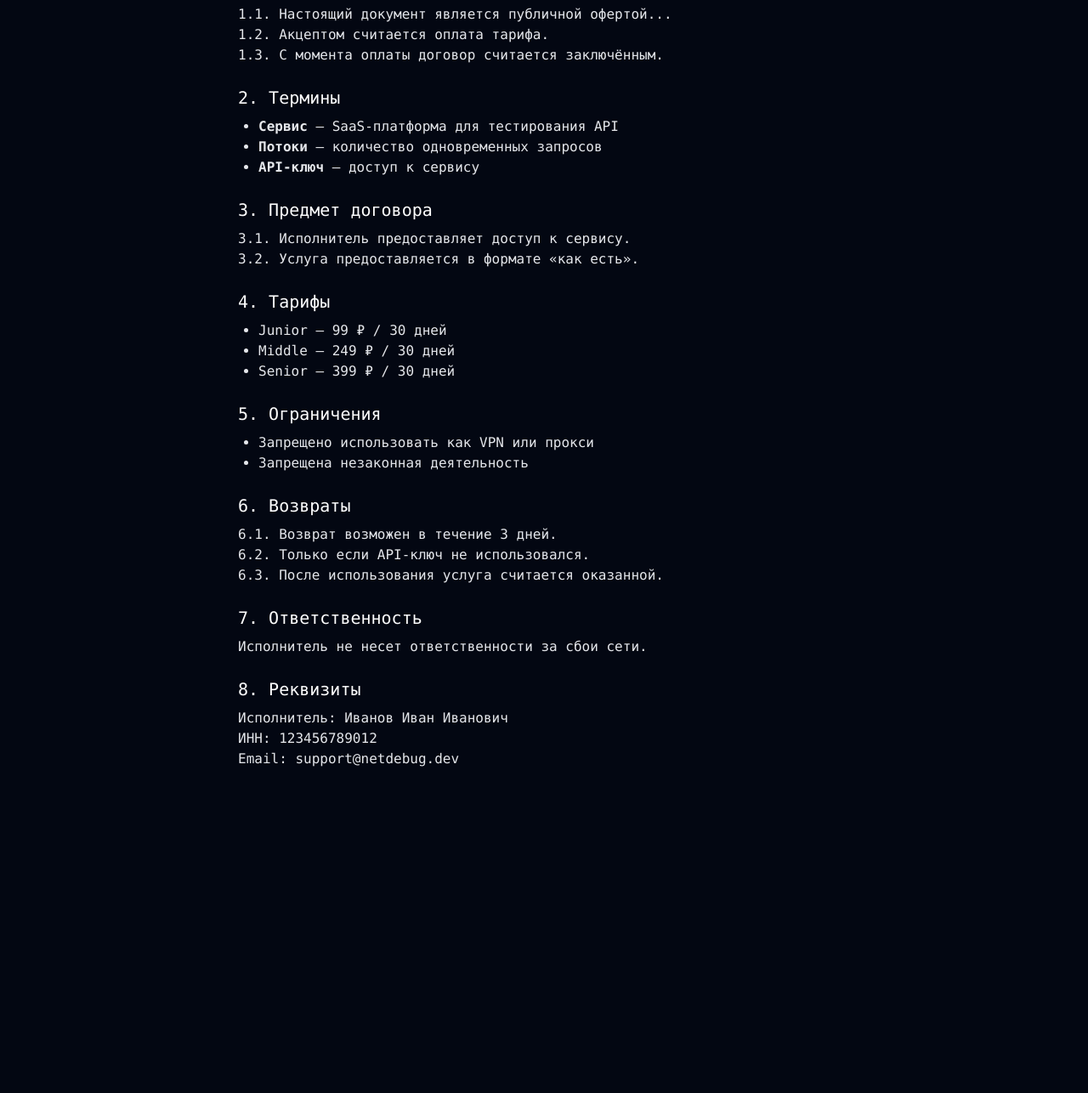
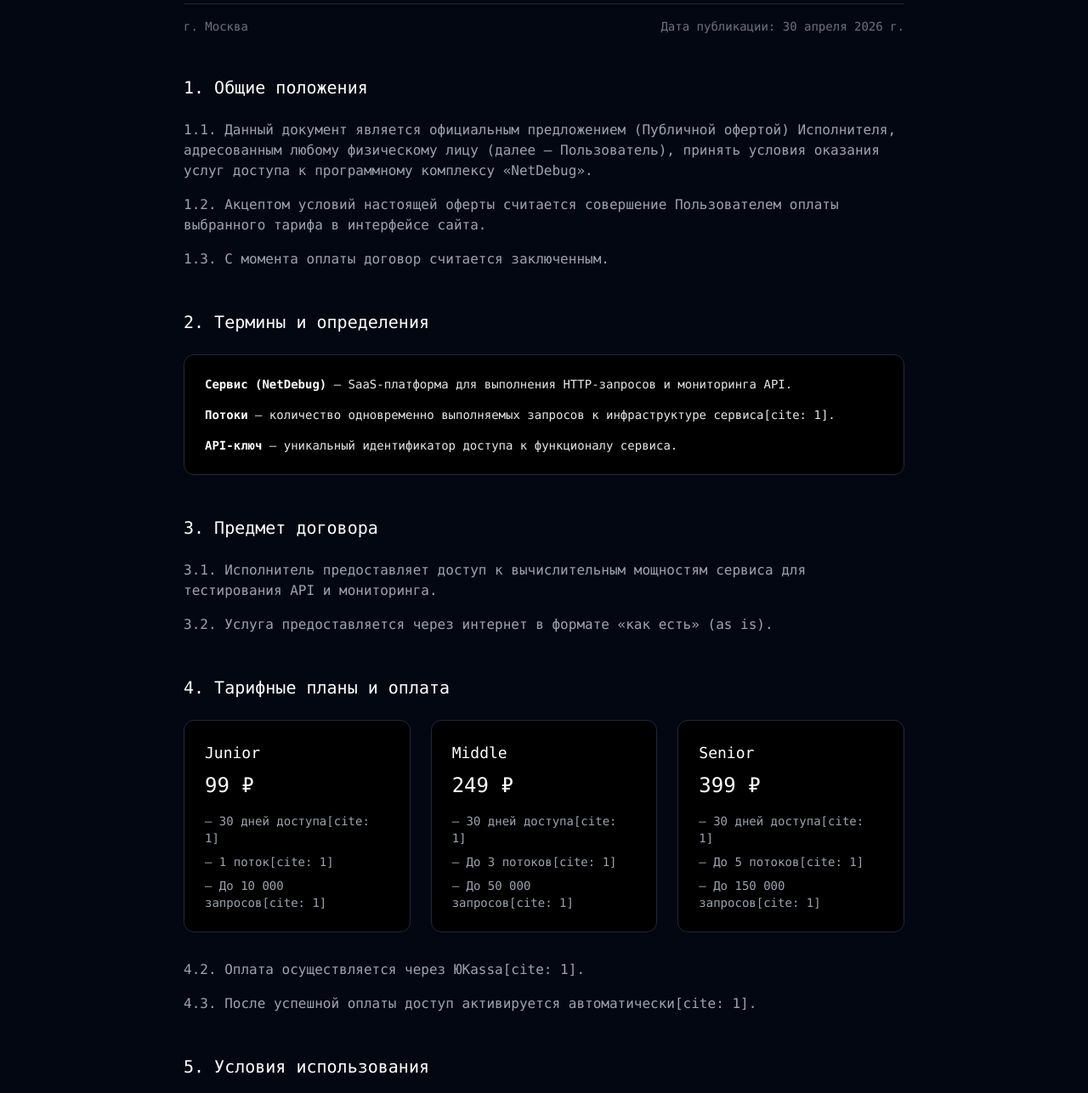
Before and after one commit to venc0707/netdebug-site, a plain HTML site: page offer.html in a window 1280 px wide. Shown: the part 199-1485 px from the top of the page at 85% size. Before the commit the page ends 1128 px from the top, so only its background shows below. Drawn offline with nearby package versions, Linux system fonts and the light colour scheme.

Commit message:
Update offer.html

```diff
--- a/offer.html
+++ b/offer.html
@@ -2,60 +2,142 @@
 <html lang="ru">
 <head>
   <meta charset="UTF-8">
-  <title>Публичная оферта — NetDebug</title>
+  <meta name="viewport" content="width=device-width, initial-scale=1.0">
+  <title>Публичная оферта NetDebug</title>
   <script src="https://cdn.tailwindcss.com"></script>
 </head>
-<body class="bg-gray-950 text-gray-200 font-mono p-6 max-w-3xl mx-auto">
+<body class="bg-gray-950 text-gray-200 font-mono leading-relaxed">
 
-<a href="/" class="text-blue-400 underline">← На главную</a>
+  <!-- Навигация (для бесшовной интеграции с основным сайтом) -->
+  <div class="max-w-6xl mx-auto px-6 py-6 flex justify-between border-b border-gray-900">
+    <div class="text-white font-bold">NetDebug</div>
+    <div class="space-x-4 text-sm">
+      <a href="/" class="text-gray-400 hover:text-white transition">Home</a>
+    </div>
+  </div>
 
-<h1 class="text-2xl text-white mb-6 mt-4">
-Публичная оферта сервиса «NetDebug»
-</h1>
+  <div class="max-w-4xl mx-auto px-6 py-16">
 
-<p class="mb-4">г. Москва • Дата публикации: 30 апреля 2026 г.</p>
+    <h1 class="text-3xl md:text-4xl font-bold text-white mb-4 pb-6 border-b border-gray-800">
+      ПУБЛИЧНАЯ ОФЕРТА СЕРВИСА «NetDebug»
+    </h1>
 
-<h2 class="text-xl text-white mt-6 mb-2">1. Общие положения</h2>
-<p>1.1. Настоящий документ является публичной офертой...</p>
-<p>1.2. Акцептом считается оплата тарифа.</p>
-<p>1.3. С момента оплаты договор считается заключённым.</p>
+    <div class="flex flex-col sm:flex-row sm:justify-between text-sm text-gray-500 mb-12">
+      <span>г. Москва</span>
+      <span>Дата публикации: 30 апреля 2026 г.</span>
+    </div>
 
-<h2 class="text-xl text-white mt-6 mb-2">2. Термины</h2>
-<ul class="list-disc ml-6">
-  <li><b>Сервис</b> — SaaS-платформа для тестирования API</li>
-  <li><b>Потоки</b> — количество одновременных запросов</li>
-  <li><b>API-ключ</b> — доступ к сервису</li>
-</ul>
+    <section class="mb-12">
+      <h2 class="text-xl text-white mb-6">1. Общие положения</h2>
+      <div class="text-gray-400 space-y-4 text-sm md:text-base">
+        <p>1.1. Данный документ является официальным предложением (Публичной офертой) Исполнителя, адресованным любому физическому лицу (далее — Пользователь), принять условия оказания услуг доступа к программному комплексу «NetDebug».</p>
+        <p>1.2. Акцептом условий настоящей оферты считается совершение Пользователем оплаты выбранного тарифа в интерфейсе сайта.</p>
+        <p>1.3. С момента оплаты договор считается заключенным.</p>
+      </div>
+    </section>
 
-<h2 class="text-xl text-white mt-6 mb-2">3. Предмет договора</h2>
-<p>3.1. Исполнитель предоставляет доступ к сервису.</p>
-<p>3.2. Услуга предоставляется в формате «как есть».</p>
+    <section class="mb-12">
+      <h2 class="text-xl text-white mb-6">2. Термины и определения</h2>
+      <div class="bg-black border border-gray-800 rounded-xl p-6 space-y-4 text-sm">
+        <p><strong class="text-white">Сервис (NetDebug)</strong> — SaaS-платформа для выполнения HTTP-запросов и мониторинга API.</p>
+        <p><strong class="text-white">Потоки</strong> — количество одновременно выполняемых запросов к инфраструктуре сервиса[cite: 1].</p>
+        <p><strong class="text-white">API-ключ</strong> — уникальный идентификатор доступа к функционалу сервиса.</p>
+      </div>
+    </section>
 
-<h2 class="text-xl text-white mt-6 mb-2">4. Тарифы</h2>
-<ul class="list-disc ml-6">
-  <li>Junior — 99 ₽ / 30 дней</li>
-  <li>Middle — 249 ₽ / 30 дней</li>
-  <li>Senior — 399 ₽ / 30 дней</li>
-</ul>
+    <section class="mb-12">
+      <h2 class="text-xl text-white mb-6">3. Предмет договора</h2>
+      <div class="text-gray-400 space-y-4 text-sm md:text-base">
+        <p>3.1. Исполнитель предоставляет доступ к вычислительным мощностям сервиса для тестирования API и мониторинга.</p>
+        <p>3.2. Услуга предоставляется через интернет в формате «как есть» (as is).</p>
+      </div>
+    </section>
 
-<h2 class="text-xl text-white mt-6 mb-2">5. Ограничения</h2>
-<ul class="list-disc ml-6">
-  <li>Запрещено использовать как VPN или прокси</li>
-  <li>Запрещена незаконная деятельность</li>
-</ul>
+    <section class="mb-12">
+      <h2 class="text-xl text-white mb-6">4. Тарифные планы и оплата</h2>
 
-<h2 class="text-xl text-white mt-6 mb-2">6. Возвраты</h2>
-<p>6.1. Возврат возможен в течение 3 дней.</p>
-<p>6.2. Только если API-ключ не использовался.</p>
-<p>6.3. После использования услуга считается оказанной.</p>
+      <div class="grid md:grid-cols-3 gap-6 mb-8">
+        <div class="bg-black border border-gray-800 rounded-xl p-6">
+          <p class="text-white text-lg mb-2">Junior</p>
+          <p class="text-2xl text-white mb-4">99 ₽</p>
+          <ul class="text-sm text-gray-400 space-y-2">
+            <li>— 30 дней доступа[cite: 1]</li>
+            <li>— 1 поток[cite: 1]</li>
+            <li>— До 10 000 запросов[cite: 1]</li>
+          </ul>
+        </div>
 
-<h2 class="text-xl text-white mt-6 mb-2">7. Ответственность</h2>
-<p>Исполнитель не несет ответственности за сбои сети.</p>
+        <div class="bg-black border border-gray-800 rounded-xl p-6">
+          <p class="text-white text-lg mb-2">Middle</p>
+          <p class="text-2xl text-white mb-4">249 ₽</p>
+          <ul class="text-sm text-gray-400 space-y-2">
+            <li>— 30 дней доступа[cite: 1]</li>
+            <li>— До 3 потоков[cite: 1]</li>
+            <li>— До 50 000 запросов[cite: 1]</li>
+          </ul>
+        </div>
 
-<h2 class="text-xl text-white mt-6 mb-2">8. Реквизиты</h2>
-<p>Исполнитель: Иванов Иван Иванович</p>
-<p>ИНН: 123456789012</p>
-<p>Email: support@netdebug.dev</p>
+        <div class="bg-black border border-gray-800 rounded-xl p-6">
+          <p class="text-white text-lg mb-2">Senior</p>
+          <p class="text-2xl text-white mb-4">399 ₽</p>
+          <ul class="text-sm text-gray-400 space-y-2">
+            <li>— 30 дней доступа[cite: 1]</li>
+            <li>— До 5 потоков[cite: 1]</li>
+            <li>— До 150 000 запросов[cite: 1]</li>
+          </ul>
+        </div>
+      </div>
 
+      <div class="text-gray-400 space-y-4 text-sm md:text-base">
+        <p>4.2. Оплата осуществляется через ЮKassa[cite: 1].</p>
+        <p>4.3. После успешной оплаты доступ активируется автоматически[cite: 1].</p>
+      </div>
+    </section>
+
+    <section class="mb-12">
+      <h2 class="text-xl text-white mb-6">5. Условия использования</h2>
+      <p class="text-gray-400 text-sm md:text-base mb-6">5.1. Предоставляется бесплатный тестовый доступ на 24 часа[cite: 1].</p>
+
+      <div class="bg-gray-900/50 border border-gray-800 rounded-xl p-6 mb-6">
+        <p class="text-white mb-4 font-semibold">5.2. Строго запрещено использование инфраструктуры сервиса для:</p>
+        <ul class="text-sm text-gray-400 space-y-2">
+          <li>— обхода ограничений доступа[cite: 1] к сторонним ресурсам;</li>
+          <li>— анонимизации трафика[cite: 1] и маршрутизации транзитных соединений;</li>
+          <li>— незаконной деятельности[cite: 1].</li>
+        </ul>
+      </div>
+
+      <p class="text-sm text-gray-500">5.3. При нарушении условий пункта 5.2. доступ может быть аннулирован без возврата средств.</p>
+    </section>
+
+    <section class="mb-12">
+      <h2 class="text-xl text-white mb-6">6. Возврат средств</h2>
+      <div class="text-gray-400 space-y-4 text-sm md:text-base">
+        <p>6.1. Возврат возможен в течение 3 дней[cite: 1].</p>
+        <p>6.2. Возврат осуществляется при условии, что API-ключ не использовался[cite: 1].</p>
+        <p>6.3. После начала использования услуга считается оказанной[cite: 1].</p>
+      </div>
+    </section>
+
+    <section class="mb-12">
+      <h2 class="text-xl text-white mb-6">7. Ответственность и данные</h2>
+      <div class="text-gray-400 space-y-4 text-sm md:text-base">
+        <p>7.1. Исполнитель не отвечает за перебои связи на стороне провайдеров.</p>
+        <p>7.2. Пользователь соглашается на обработку email-адреса для предоставления доступа к личному кабинету и отправки фискальных чеков.</p>
+      </div>
+    </section>
+
+    <section class="mb-12">
+      <h2 class="text-xl text-white mb-6">8. Реквизиты исполнителя</h2>
+      <div class="bg-black border border-gray-800 rounded-xl p-6 text-sm text-gray-400 space-y-3">
+        <p><strong class="text-white">Исполнитель:</strong> Иванов Иван Иванович[cite: 1]</p>
+        <p><strong class="text-white">ИНН:</strong> 123456789012[cite: 1]</p>
+        <p><strong class="text-white">Статус:</strong> НПД[cite: 1]</p>
+        <p><strong class="text-white">Регион:</strong> Российская Федерация[cite: 1]</p>
+        <p><strong class="text-white">Email:</strong> support@netdebug.dev[cite: 1]</p>
+      </div>
+    </section>
+
+  </div>
 </body>
 </html>
```
